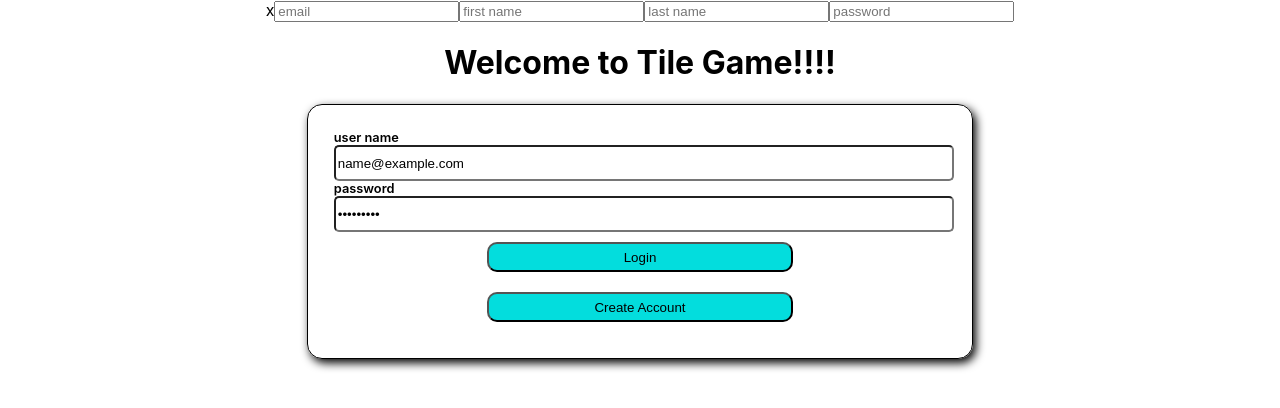
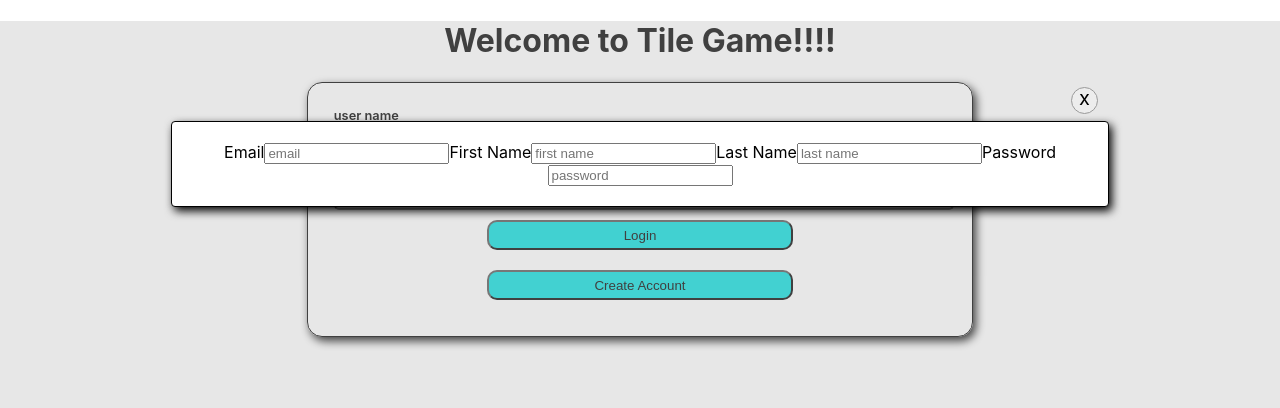
Before and after one commit to tweiss777/TileGameFrontEnd, a React (Create React App) app: page / in a window 1280 px wide. Both pictures are taken after typing "name@example.com", "Sample123" into the empty fields and a click on the button "Create Account". Shown: the top 408 px of the page. Built offline with nearby package versions, Linux system fonts and the light colour scheme.

Commit message:
added box shadow to create account popup

```diff
--- a/src/components/RegisterAccountForm.jsx
+++ b/src/components/RegisterAccountForm.jsx
@@ -1,4 +1,6 @@
 import { useState } from "react";
+import '../styles/CreateAccount.css';
+
 
 export default function RegisterAccountForm({handleClose}){
 
@@ -16,10 +18,14 @@ export default function RegisterAccountForm({handleClose}){
         <>
             <div className='form-background'>
                 <div className="form-container">
-                    <span onClick={closeForm} >x</span>
+                    <span className='close-icon' onClick={closeForm} >x</span>
+                    <label>Email</label>
                     <input type='text' placeholder="email" />
+                    <label>First Name</label>
                     <input type='text' placeholder="first name" />
+                    <label>Last Name</label>
                     <input type='text' placeholder="last name" />
+                    <label>Password</label>
                     <input type='password' placeholder="password" />
                 </div>
 
--- /dev/null
+++ b/src/styles/CreateAccount.css
@@ -0,0 +1,50 @@
+.form-background{
+    text-align: center;
+    background-color: rgba(185, 185, 185, 0.346);
+    height: 100%;
+    width: 100%;
+    position: fixed;
+}
+
+
+.form-container{
+    align-self: center;
+    width: 70%;
+    position: relative;
+    max-height: 80vh;
+    top: 0;
+    left: 0;
+    background-color: #FFFFFF;
+    border: solid #000000 1px;
+    margin: 0 auto;
+    margin-top: calc(100vh - 85vh - 20px);
+    border-radius: 4px;
+    padding: 20px;
+    overflow: auto;
+    box-shadow: 3px 4px 10px 0px;
+
+
+}
+
+
+
+.form-container input{
+    /* width: 100%; */
+}
+
+
+.close-icon{
+    color: #000000;
+    cursor: pointer;
+    position: fixed;
+    right: calc(15% - 10px);
+    top: calc(100vh - 85vh - 33px);
+    background: #ededed;
+    width: 25px;
+    height: 25px;
+    border-radius: 50%;
+    line-height: 20px;
+    text-align: center;
+    border: 1px solid #999;
+    font-size: 20px;
+}
```
